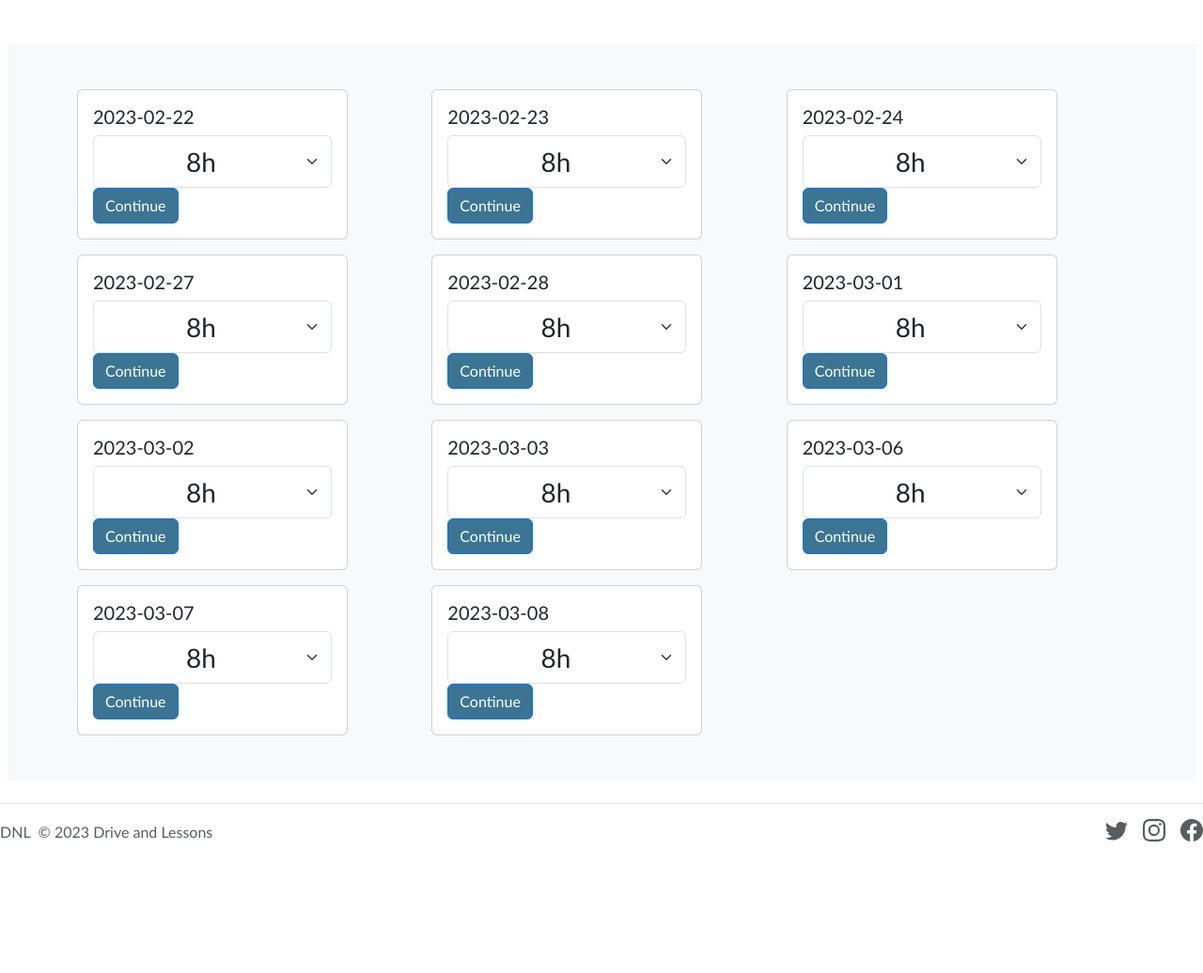
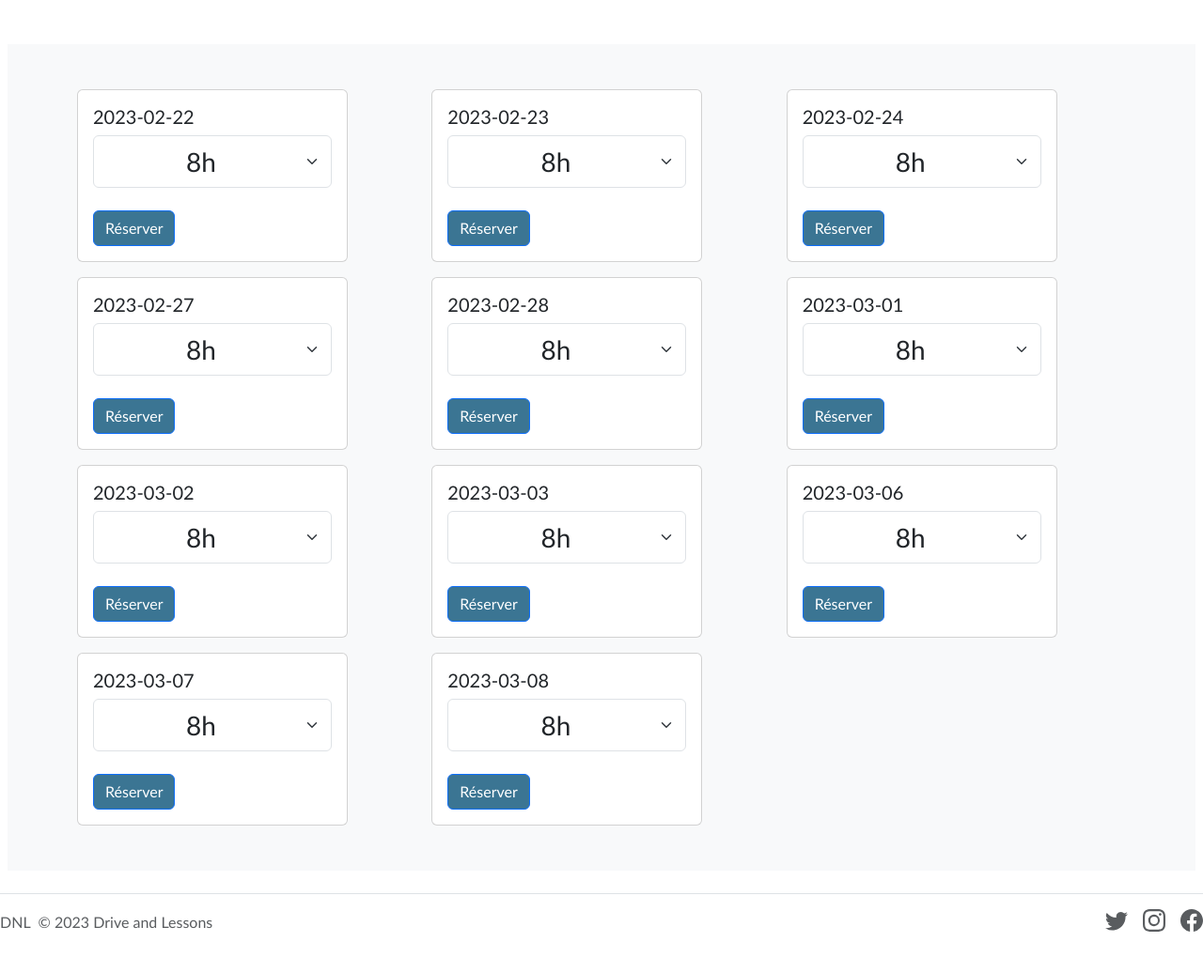
Before and after one commit to jadoucis/b3-c3-django-bernigole-quentin-grau-jade, a Django app: page /reservation/1 in a window 1280 px wide. Shown: the part 281-1317 px from the top of the page at 94% size. Before the commit the page ends 1177 px from the top, so only its background shows below. Run offline with Django 4.2, Linux system fonts and the light colour scheme; the visitor is signed in with stand-in values (Sample User, id 1); data that the repository does not hold is empty.

Commit message:
modify available day and template

```diff
--- a/pilotageSchool/templates/choose_reservation.html
+++ b/pilotageSchool/templates/choose_reservation.html
@@ -103,7 +103,8 @@
                                             <option value="{{time}}">{{time}}</option>
                                             {% endfor %}
                                             </select>
-                                          <button type="submit" class="btn btn-primary text-white">Continue</button>
+                                          <br/>
+                                          <button type="submit" class="btn btn-primary text-white">Réserver</button>
 
                                       </div>
                                     </div>
```
